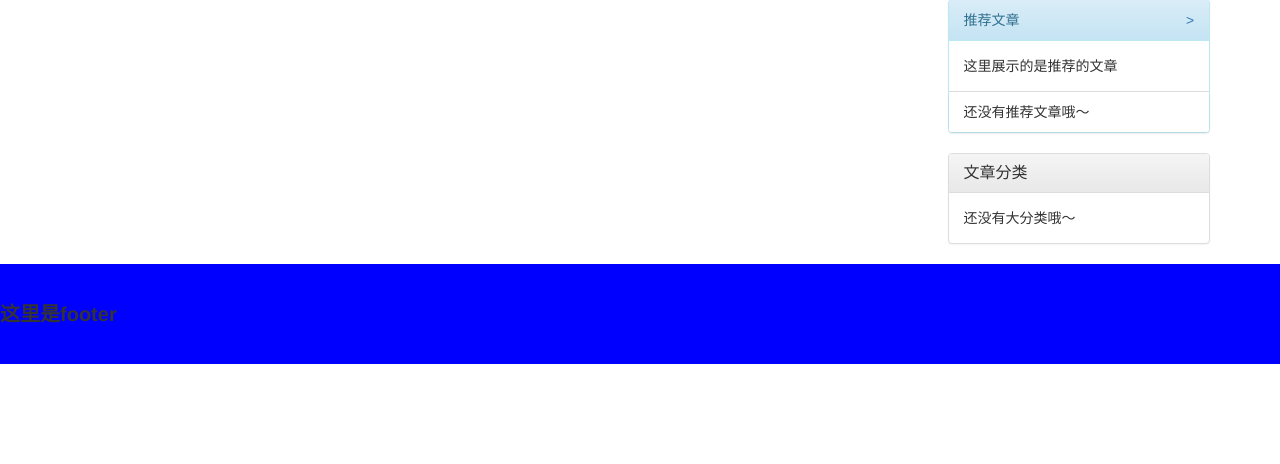
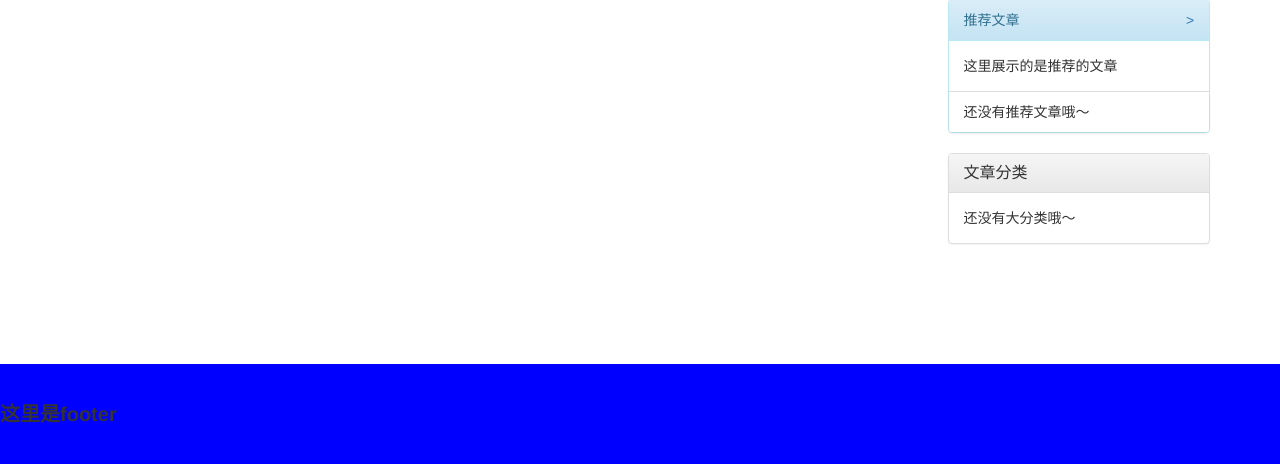
Before and after one commit to lingshanjun/datamole, a Django app: page /blog/ in a window 1280 px wide. Shown: the part 521-985 px from the top of the page. Before the commit the page ends 885 px from the top, so only its background shows below. Run offline with Django 3.2, Linux system fonts and the light colour scheme; data that the repository does not hold is empty; some libraries are stand-ins or nearby versions.

Commit message:
footer top blank

```diff
--- a/datamole/templates/common/footer.html
+++ b/datamole/templates/common/footer.html
@@ -1 +1,2 @@
+<div style="height:100px;"></div>
 <footer>这里是footer</footer>
```
